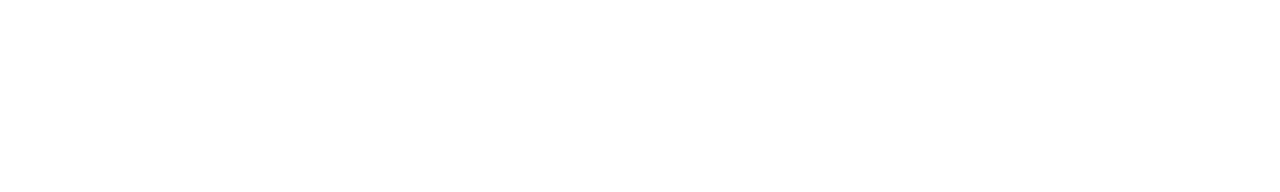
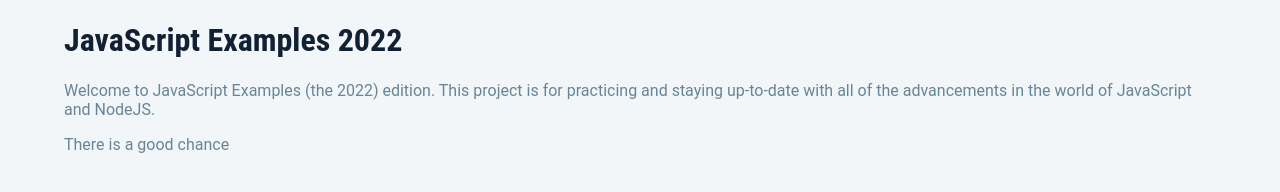
Before and after one commit to cbstodd/JavaScriptExamples2022, a website: page index.html in a window 1280 px wide. Drawn offline with Linux system fonts and the light colour scheme.

Commit message:
Basic starter application is now created using jshint

```diff
--- a/index.html
+++ b/index.html
@@ -8,7 +8,8 @@
     <meta charset="utf-8">
     <meta http-equiv="X-UA-Compatible" content="IE=edge">
     <title>JavaScript Examples 2022</title>
-    <meta name="description" content="">
+    <link rel="shortcut icon" href="#">
+    <meta name="description" content="Personal practice project for JavaScript and NodeJS">
     <meta name="viewport" content="width=device-width, initial-scale=1">
     <link rel="stylesheet" href="./styles/main.css">
     <script src="./index.js" type="module" defer></script>
@@ -17,6 +18,11 @@
     <!--[if lt IE 7]>
       <p class="browsehappy">You are using an <strong>outdated</strong> browser. Please <a href="#">upgrade your browser</a> to improve your experience.</p>
     <![endif]-->
+    <div class="wrapper">
+      <h1>JavaScript Examples 2022</h1>
+      <p>Welcome to JavaScript Examples (the 2022) edition. This project is for practicing and staying up-to-date with all of the advancements in the world of JavaScript and NodeJS.</p>
+      <p>There is a good chance</p>
+    </div>
 
 
   </body>
--- a/index.js
+++ b/index.js
@@ -0,0 +1 @@
+console.log('Your Starter application is now running ✅');
--- a/package.json
+++ b/package.json
@@ -4,10 +4,6 @@
   "main": "index.js",
   "license": "MIT",
   "devDependencies": {
-    "eslint": "^8.0.1",
-    "eslint-config-standard": "^17.0.0",
-    "eslint-plugin-import": "^2.25.2",
-    "eslint-plugin-n": "^15.0.0",
-    "eslint-plugin-promise": "^6.0.0"
+    "jshint": "^2.13.5"
   }
 }
--- /dev/null
+++ b/styles/custom-default.css
@@ -0,0 +1,23 @@
+@import url(./variables.css);
+
+html, body {
+  padding: 0;
+  margin: 0;
+  background-color: var(--cloud);
+  color: var(--granite);
+}
+
+h1, h2, h3, h4, h5, h6 {
+  font-family: var(--condensed-font);
+  color: var(--midnight);
+}
+
+p, div, span, li, tr, td {
+  font-family: var(--main-font);
+}
+
+.wrapper {
+  width: 90%;
+  margin-left: 5%;
+  margin-right: 5%;
+}
--- a/styles/main.css
+++ b/styles/main.css
@@ -0,0 +1,2 @@
+@import url(./variables.css);
+@import url(./custom-default.css);
--- /dev/null
+++ b/styles/variables.css
@@ -0,0 +1,79 @@
+:root {
+  --main-font: 'avenir-next', Nunito, Roboto, Arial, Calibri, sans-serif !important;
+  --serif-font: 'Bree Serif', 'Faustina', 'Merriweather', Lora, Cambria, Charter, serif !important;
+  --condensed-font: 'Avenir Next Condensed', 'Roboto Condensed','Arial Condensed', sans-serif !important;
+  --mono-font: 'Rec Mono Duotone', 'Recursive Mono Linear Static', 'SF Mono Powerline',  'Robot Mono', monospace !important;
+
+  --primary-900: #004c4a;
+  --primary-300: #4cd0cd;
+  --primary-400: #33cac6;
+  --primary-600: #00a7a0;
+  --primary-200: #7fdedb;
+  --primary-500: #00bdb8;
+  --primary-700: #008683;
+  --primary-800: #006a67;
+  --primary-100: #b2ebe9;
+  --primary-50: #e5f8f7;
+  --secondary-900: #9d1300;
+  --secondary-800: #cb240d;
+  --secondary-600: #f85842;
+  --secondary-700: #f3442c;
+  --secondary-500: #ff7b69;
+  --secondary-400: #ff9587;
+  --secondary-300: #ffa296;
+  --secondary-200: #ffbdb4;
+  --secondary-50: #fff1f0;
+  --secondary-100: #ffd7d2;
+  --grayscale1-700: #52565d;
+  --grayscale1-800: #33373d;
+  --grayscale1-900: #272b31;
+  --grayscale1-400: #b0b4bd;
+  --grayscale-600: #787d86;
+  --grayscale1-500: #969aa2;
+  --grayscale1-300: #c6cbd3;
+  --grayscale1-200: #dde1e7;
+  --grayscale1-100: #eef1f4;
+  --grayscale2-900: #222222;
+  --grayscale1-50: #f6f8fa;
+  --grayscale2-800: #333333;
+  --grayscale2-700: #555555;
+  --grayscale2-600: #777777;
+  --grayscale2-500: #999999;
+  --grayscale2-400: #acacac;
+  --grayscale2-300: #bfbfbf;
+  --grayscale2-100: #e7e7e7;
+  --grayscale2-200: #d9d9d9;
+  --grayscale2-50: #f1f1f1;
+  --negative: #f35750;
+  --success: #31cb84;
+  --disabled: #bababa;
+  --white: #ffffff;
+  --darkprimary-900: #21c9c5;
+  --darkprimary-800: #02d5d0;
+  --darkprimary-700: #0de4e0;
+  --darkprimary-600: #15f4ef;
+  --darkprimary-500: #40fffb;
+  --darkprimary-400: #6ffffc;
+  --darkprimary-300: #92fffd;
+  --darkprimary-200: #a8fffd;
+  --darkprimary-100: #b8fffe;
+
+  --midnight: #122033;
+  --granite: #678598;
+  --ocean: #00588a;
+  --sky: #008fd5;
+  --ice: #69badf;
+  --water: #abe1fa;
+  --steel: #8fb0c5;
+  --ash: #94a3ac;
+  --silver: #dcddde;
+  --cloud: #f2f6f8;
+  --avocado: #67952e;
+  --grass: #9bcb40;
+  --lime: #c8da2b;
+  --plum: #96157c;
+  --gum: #d0167c;
+  --brick: #b02a30;
+  --valencia: #f58320;
+  --gold: #faa61a;
+}
```
Also changed, not shown: .eslintrc.json (deleted), 3 other files.
